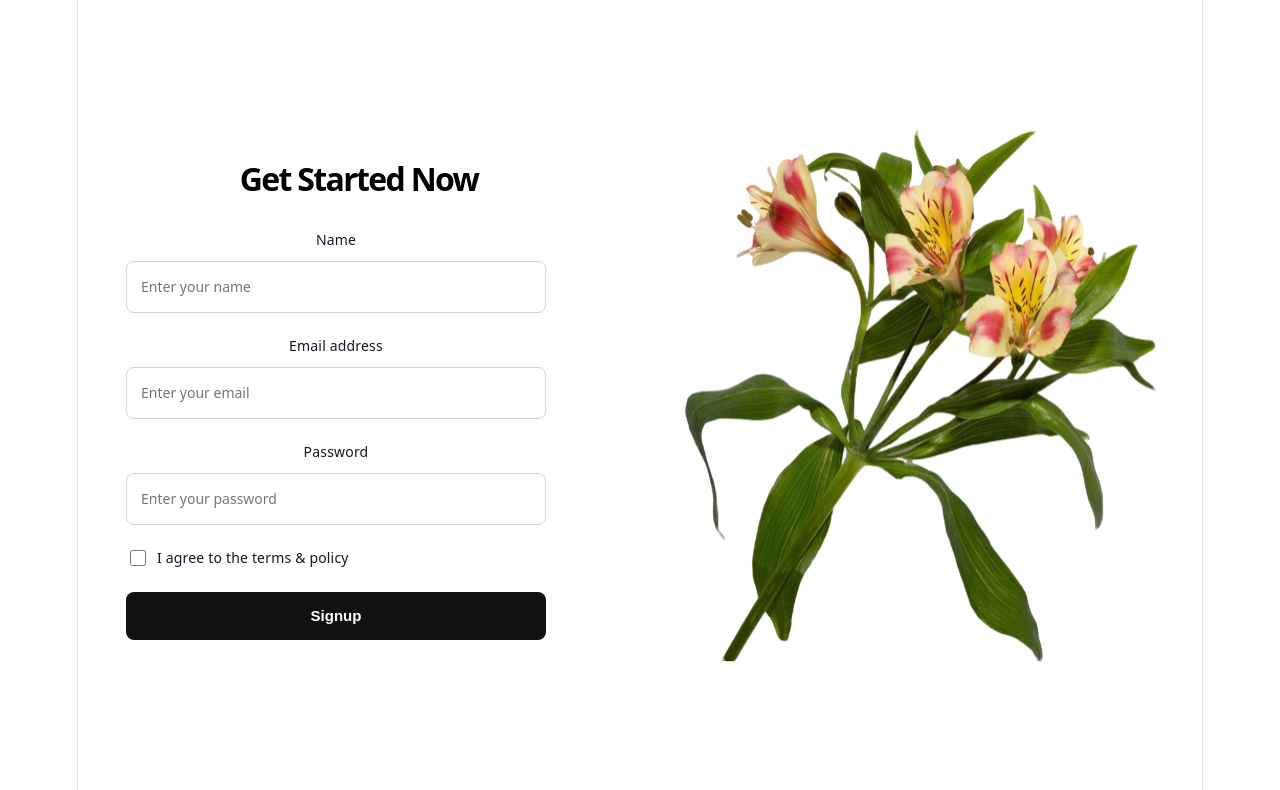
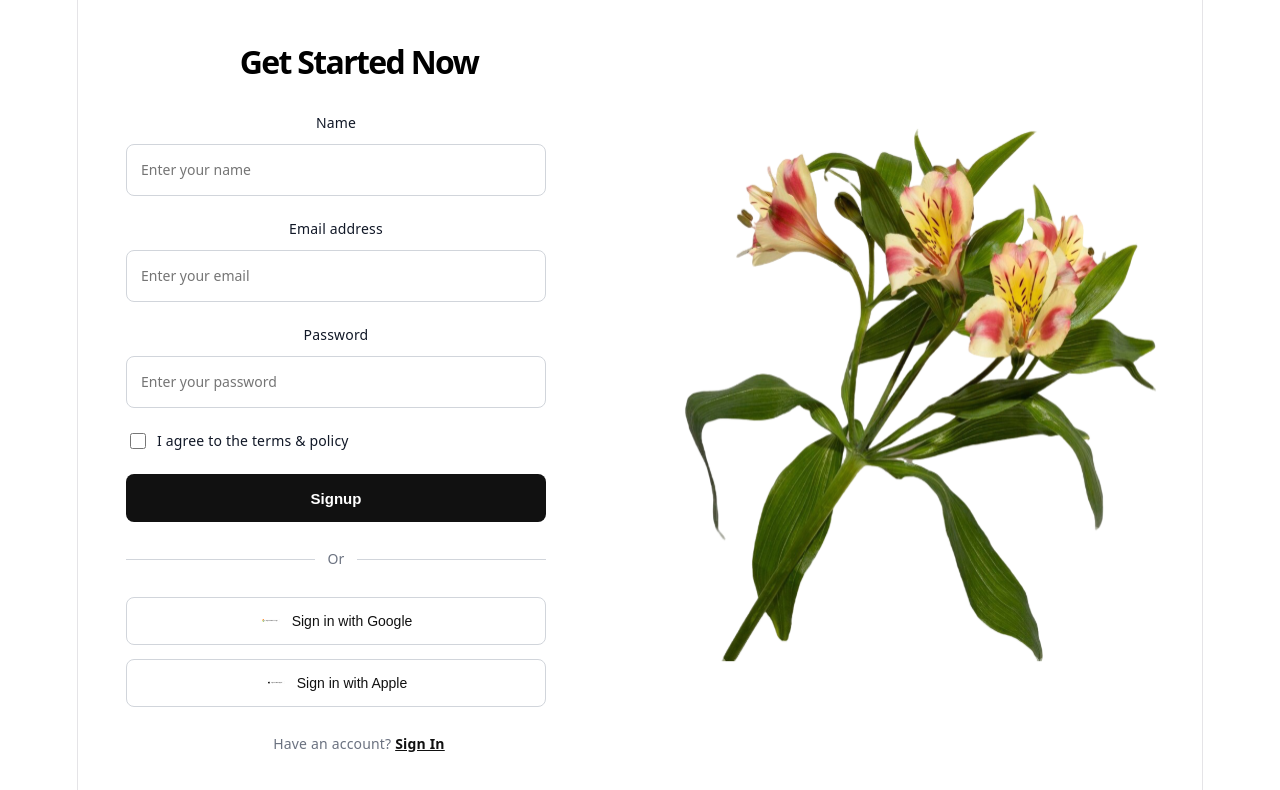
Before and after one commit to ariateangeh-create/appdev1-final-practical-exam, a React (Vite) app: page / in a window 1280 px wide. Shown: the top 790 px of the page. Built offline with nearby package versions, Linux system fonts and the light colour scheme.

Commit message:
Add divider and social sign-in buttons

```diff
--- a/src/SignUp.jsx
+++ b/src/SignUp.jsx
@@ -1,6 +1,8 @@
 
 import styles from './SignUp.module.css'
 import blossomFlower from './assets/blossom-flower.svg'
+import googleLogo from './assets/icons-google-logo.svg'
+import appleLogo from './assets/icons-apple-logo.svg'
 
 function SignUp() {
   return (
@@ -8,7 +10,7 @@ function SignUp() {
       <section className={styles.leftSection}>
         <h1 className={styles.title}>Get Started Now</h1>
 
-        <form className={styles.form}>
+        <form className={styles.form} onSubmit={(event) => event.preventDefault()}>
           <div className={styles.field}>
             <label htmlFor="name">Name</label>
             <input
@@ -45,6 +47,28 @@ function SignUp() {
             Signup
           </button>
         </form>
+
+        <div className={styles.divider}>
+          <span></span>
+          <span className={styles.orText}>Or</span>
+          <span></span>
+        </div>
+
+        <div className={styles.socialButtons}>
+          <button className={styles.socialButton} type="button">
+            <img src={googleLogo} alt="" />
+            <span>Sign in with Google</span>
+          </button>
+
+          <button className={styles.socialButton} type="button">
+            <img src={appleLogo} alt="" />
+            <span>Sign in with Apple</span>
+          </button>
+        </div>
+
+        <p className={styles.bottomText}>
+          Have an account? <a href="#">Sign In</a>
+        </p>
       </section>
 
       <section className={styles.rightSection}>
--- a/src/SignUp.module.css
+++ b/src/SignUp.module.css
@@ -11,7 +11,7 @@
   display: flex;
   flex-direction: column;
   justify-content: center;
-  padding: 48px;
+  padding: 40px 48px;
 }
 
 .title {
@@ -85,6 +85,71 @@
   cursor: pointer;
 }
 
+.divider {
+  display: flex;
+  align-items: center;
+  gap: 12px;
+  width: 100%;
+  max-width: 420px;
+  margin: 24px 0;
+}
+
+.divider > span:first-child,
+.divider > span:last-child {
+  height: 1px;
+  flex: 1;
+  background: #d1d5db;
+}
+
+.orText {
+  color: #6b7280;
+  font-size: 14px;
+}
+
+.socialButtons {
+  display: flex;
+  flex-direction: column;
+  gap: 14px;
+  width: 100%;
+  max-width: 420px;
+}
+
+.socialButton {
+  display: flex;
+  align-items: center;
+  justify-content: center;
+  gap: 12px;
+  width: 100%;
+  min-height: 48px;
+  padding: 12px;
+  border: 1px solid #d1d5db;
+  border-radius: 8px;
+  background: #ffffff;
+  color: #111111;
+  font-size: 14px;
+  font-weight: 500;
+  cursor: pointer;
+}
+
+.socialButton img {
+  width: 20px;
+  height: 20px;
+  object-fit: contain;
+}
+
+.bottomText {
+  margin: 24px 0 0;
+  text-align: center;
+  font-size: 14px;
+  color: #6b7280;
+}
+
+.bottomText a {
+  color: #111111;
+  font-weight: 600;
+  text-decoration: underline;
+}
+
 .rightSection {
   min-width: 0;
   display: flex;
```
Also changed, not shown: ariate-signup-bottom.png (added).
